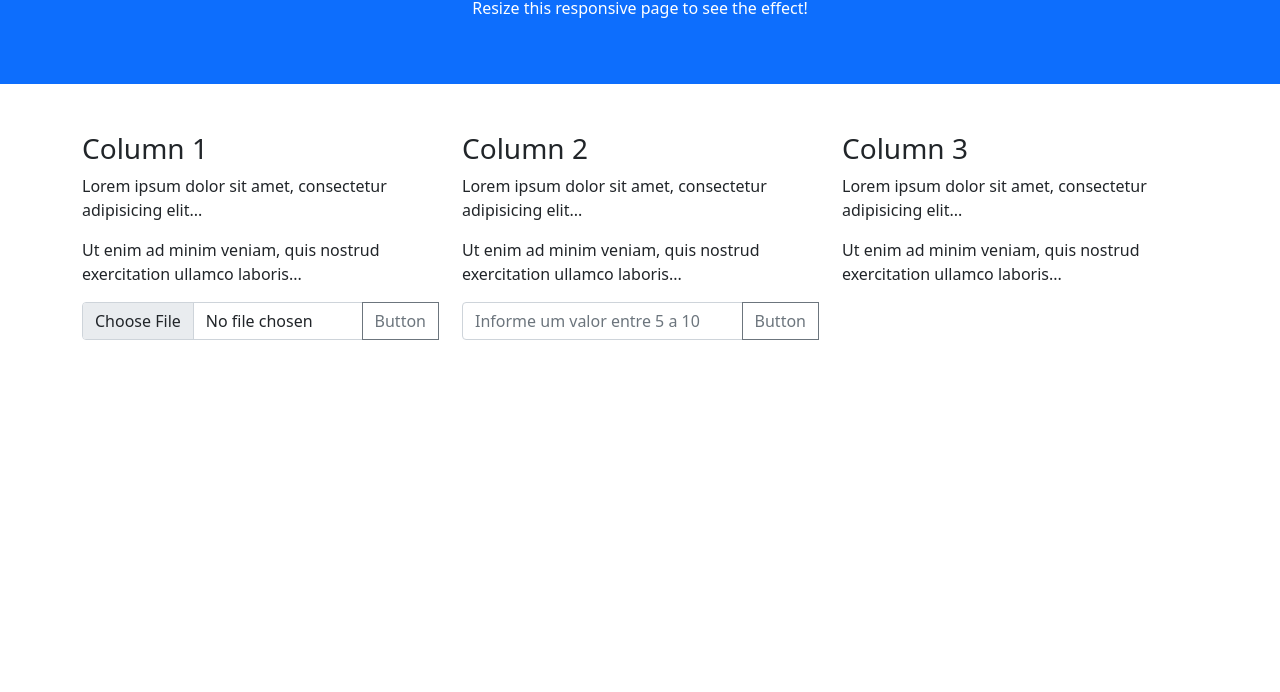
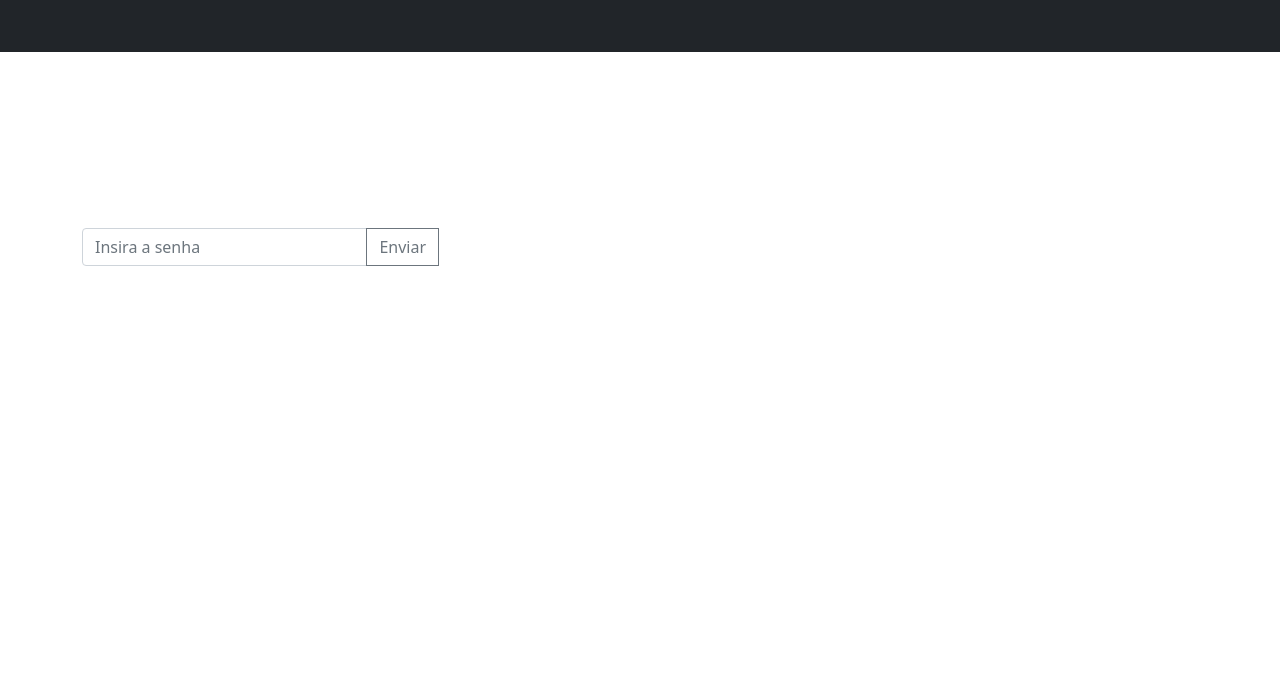
Before and after one commit to GuiSilva2022/Javascript-DOM-Try-Catch, a plain HTML site: page index.html in a window 1280 px wide. Shown: the part 108-800 px from the top of the page. Drawn offline with nearby package versions, Linux system fonts and the light colour scheme.

Commit message:
Enigma 1

```diff
--- a/index.html
+++ b/index.html
@@ -1,7 +1,7 @@
 <!DOCTYPE html>
 <html lang="en">
 <head>
-  <title>Bootstrap 5 Example</title>
+  <title>Hackathon</title>
   <meta charset="utf-8">
   <meta name="viewport" content="width=device-width, initial-scale=1">
   <link href="https://cdn.jsdelivr.net/npm/bootstrap@5.1.3/dist/css/bootstrap.min.css" rel="stylesheet">
@@ -9,41 +9,29 @@
 </head>
 <body>
 
-<div class="container-fluid p-5 bg-primary text-white text-center">
-  <h1>My First Bootstrap Page</h1>
-  <p>Resize this responsive page to see the effect!</p>
+<div class="container-fluid p-5 bg-dark text-white text-center">
+  <h1>𝑬𝒏𝒊𝒈𝒎𝒂 𝟏</h1>
+  <p></p>
 </div>
 
 <div class="container mt-5">
   <div class="row">
     <div class="col-sm-4">
 
-      <h3>Column 1</h3>
-      <p>Lorem ipsum dolor sit amet, consectetur adipisicing elit...</p>
-      <p>Ut enim ad minim veniam, quis nostrud exercitation ullamco laboris...</p>
-      <div class="input-group">
-        <input type="file" class="form-control" id="inputfile" aria-describedby="inputGroupFileAddon04" aria-label="Upload" name="inputfile">
-        <button class="btn btn-outline-secondary" type="button" id="inputfilebutton">Button</button>
-        <pre id="output"></pre>
-      </div>
-    </div>
-    <div class="col-sm-4">
-
-      <h3>Column 2</h3>
-      <p>Lorem ipsum dolor sit amet, consectetur adipisicing elit...</p>
-      <p>Ut enim ad minim veniam, quis nostrud exercitation ullamco laboris...</p>
-      <div class="input-group">
-        <input type="input" class="form-control" id="inputnumb" aria-describedby="inputGroupFileAddon04" aria-label="Upload" name="inputnumb" placeholder="Informe um valor entre 5 a 10" />
-        <button class="btn btn-outline-secondary" type="button" id="inputnumbbutton">Button</button>
+    <div class="text-center">
+      <h3></h3>
+      <p>⠀⠀⠀⠀⠀⠀⠀⠀⠀⠀⠀⠀⠀⠀⠀⠀⠀⠀⠀⠀⠀⠀⠀⠀⠀⠀</p>
+      <p>⠀⠀⠀⠀⠀⠀⠀⠀⠀⠀⠀⠀⠀⠀⠀⠀⠀⠀⠀⠀⠀⠀⠀⠀⠀⠀</p>
+      <p>⠀⠀⠀⠀⠀⠀⠀⠀⠀⠀⠀⠀⠀⠀⠀⠀⠀⠀⠀⠀⠀⠀⠀⠀⠀⠀</p>
+      <div class="input-group  ">
+        <input type="input" class="form-control" id="inputnumb" aria-describedby="inputGroupFileAddon04" aria-label="Upload" name="inputnumb" placeholder="Insira a senha" />
+        <button class="btn btn-outline-secondary" type="button" id="inputnumbbutton">Enviar</button>
         <pre id="outputnumb"></pre>
       </div>
     </div>
     <div class="col-sm-4">
+    </div>
 
-      <h3>Column 3</h3>
-      <p>Lorem ipsum dolor sit amet, consectetur adipisicing elit...</p>
-      <p>Ut enim ad minim veniam, quis nostrud exercitation ullamco laboris...</p>
-    </div>
   </div>
 </div>
 <script src="java.js"></script>
--- a/java.js
+++ b/java.js
@@ -1,14 +1,5 @@
-const inputFileButton = document.getElementById("inputfilebutton");
-inputFileButton.addEventListener("click", clickFileButton);
-
 const inputnumbButton = document.getElementById("inputnumbbutton");
 inputnumbButton.addEventListener("click", clicknumbButton);
-
-function clickFileButton(){
-    arquivo = document.getElementById("inputfile");
-
-    var fr=new FileReader();
-    }
 
 function clicknumbButton(){
 
@@ -16,10 +7,12 @@ function clicknumbButton(){
         document.getElementById("outputnumb").innerHTML = "";
 
         try{
-            if (numb == '') throw 'Informe um valor';
+            if (numb == '') throw '  𝙀𝙧𝙧𝙖𝙙𝙤';
+            if (numb == 'SDFLHQWH') throw ' 𝘼 𝙨𝙚𝙣𝙝𝙖 𝒑𝒂𝒓𝒂 𝒔𝒂𝒊𝒓 𝒅𝒂 𝒔𝒂𝒍𝒂 𝒆́: "𝙢𝙚𝙣𝙩𝙚𝙨 𝙚𝙡𝙚𝙩𝙧𝙞𝙯𝙖𝙙𝙖𝙨"';
+    else{
+        throw ' 𝙀𝙧𝙧𝙖𝙙𝙤';
+    }
 
-            if (numb<=5 || numb>=10) throw 'Informe um valor maior que 5 e menor que 10'
-            // if (IsNaN)
         }
         catch(erro){
             document.getElementById("outputnumb").innerHTML = erro;
```
